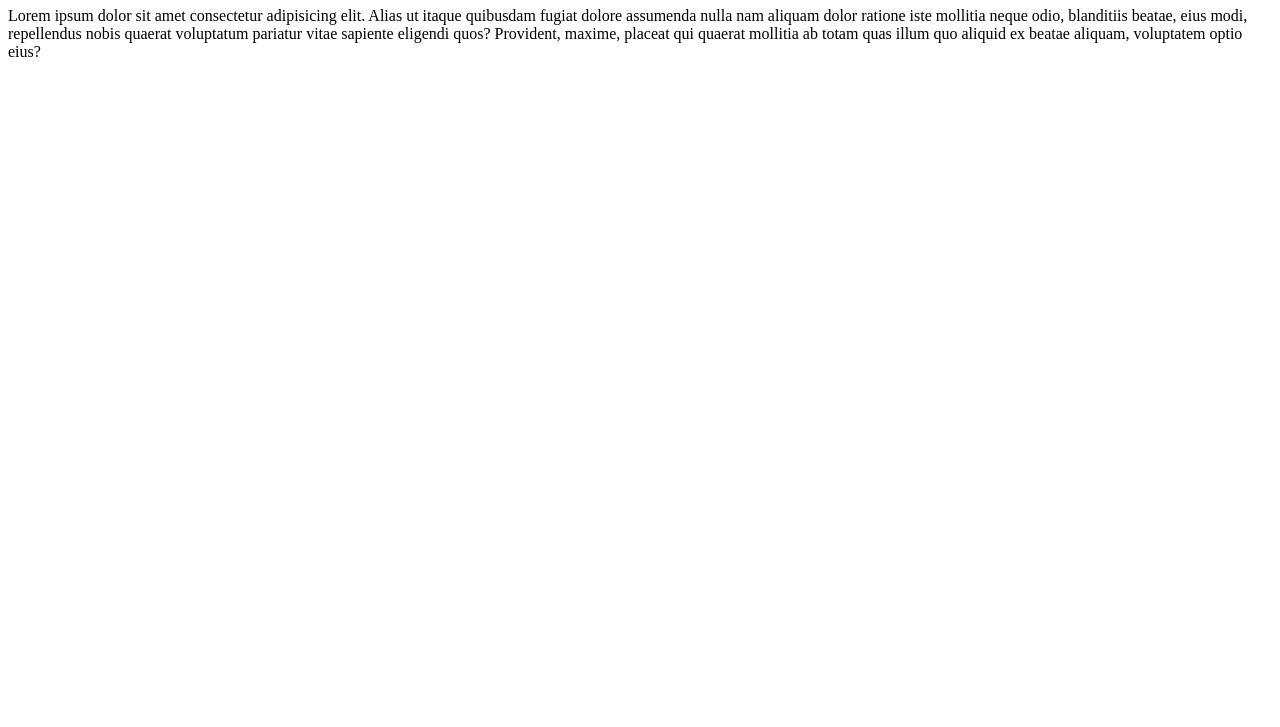
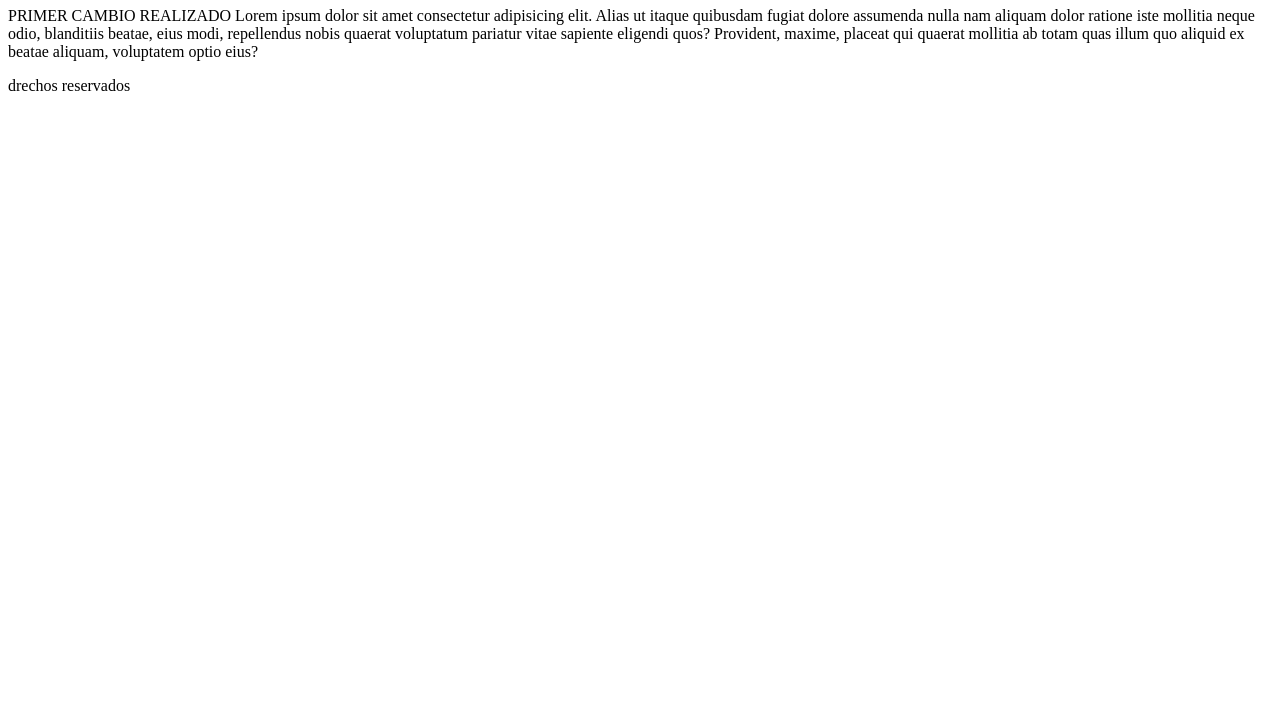
Before and after one commit to claracab/prueba1, a plain HTML site: page index.html in a window 1280 px wide. Shown: the part 73-800 px from the top of the page. Drawn offline with Linux system fonts and the light colour scheme.

Commit message:
se realizo cambios en el parrafo

```diff
--- a/index.html
+++ b/index.html
@@ -9,6 +9,10 @@
 <body>
     <h1>mi carpeta git</h1>
 
-    <p>Lorem ipsum dolor sit amet consectetur adipisicing elit. Alias ut itaque quibusdam fugiat dolore assumenda nulla nam aliquam dolor ratione iste mollitia neque odio, blanditiis beatae, eius modi, repellendus nobis quaerat voluptatum pariatur vitae sapiente eligendi quos? Provident, maxime, placeat qui quaerat mollitia ab totam quas illum quo aliquid ex beatae aliquam, voluptatem optio eius?</p>
+    <p>PRIMER CAMBIO REALIZADO Lorem ipsum dolor sit amet consectetur adipisicing elit. Alias ut itaque quibusdam fugiat dolore assumenda nulla nam aliquam dolor ratione iste mollitia neque odio, blanditiis beatae, eius modi, repellendus nobis quaerat voluptatum pariatur vitae sapiente eligendi quos? Provident, maxime, placeat qui quaerat mollitia ab totam quas illum quo aliquid ex beatae aliquam, voluptatem optio eius?</p>
+
+    <footer>
+        drechos reservados
+    </footer>
 </body>
 </html>
```
